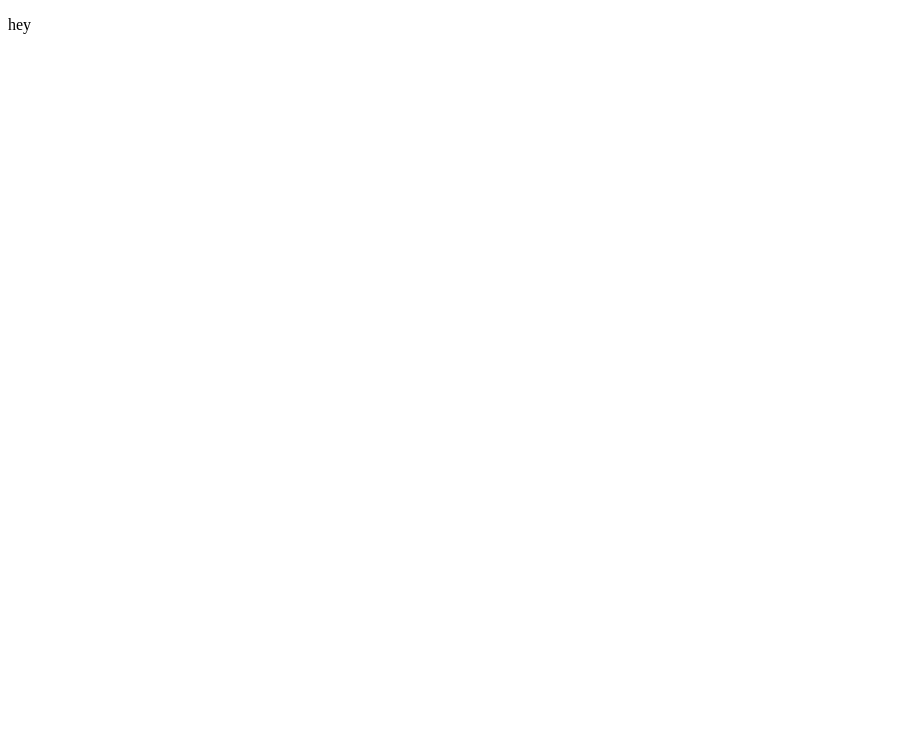
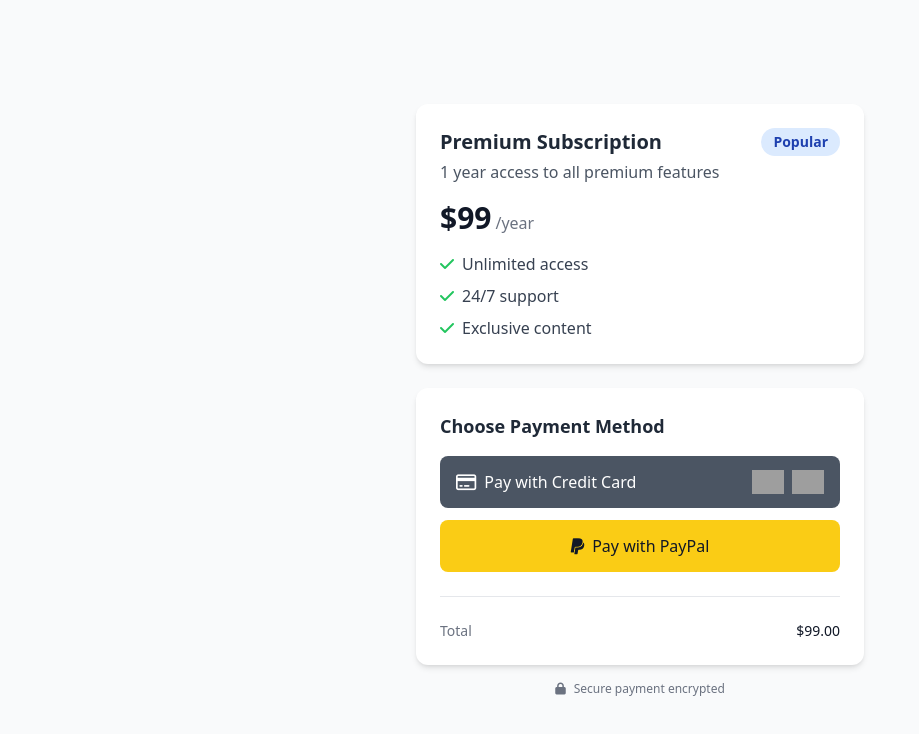
Before and after one commit to hamza-25/payment, a website: page public/index.html in a window 1280 px wide. Shown: the whole page, without its empty margins (0-919 px from the left). Drawn offline with nearby package versions, Linux system fonts and the light colour scheme; grey boxes are pictures that could not be loaded.

Commit message:
add content to index . html and figure out logic payment

```diff
--- a/public/index.html
+++ b/public/index.html
@@ -1,11 +1,114 @@
+<!-- <!DOCTYPE html>
+<html>
+<head>
+  <title>Stripe Test</title>
+</head>
+<body>
+  <h1>Buy something</h1>
+  <button id="checkout">Pay Now</button>
+
+  <script>
+    document.getElementById('checkout').addEventListener('click', async () => {
+      const res = await fetch('/stripe/create-checkout-session', { method: 'POST' });
+      const data = await res.json();
+      console.log(data);
+      if (data.url) {
+        window.location.href = data.url;
+      } else {
+        alert('Something went wrong.');
+      }
+    });
+  </script>
+</body>
+</html> -->
 <!DOCTYPE html>
 <html lang="en">
 <head>
     <meta charset="UTF-8">
     <meta name="viewport" content="width=device-width, initial-scale=1.0">
-    <title>Document</title>
+    <title>Product Payment</title>
+    <script src="https://cdn.tailwindcss.com"></script>
+    <link rel="stylesheet" href="https://cdnjs.cloudflare.com/ajax/libs/font-awesome/6.4.0/css/all.min.css">
+    <style>
+        .payment-btn:hover {
+            transform: translateY(-2px);
+            box-shadow: 0 4px 6px rgba(0, 0, 0, 0.1);
+        }
+        .payment-btn:active {
+            transform: translateY(0);
+        }
+    </style>
 </head>
-<body>
-    <p>hey</p>
+<body class="bg-gray-50 min-h-screen flex items-center justify-center p-4">
+    <div class="w-full max-w-md">
+        <!-- Product Card -->
+        <div class="bg-white rounded-xl shadow-md overflow-hidden mb-6 transition-all hover:shadow-lg">
+            <div class="p-6">
+                <div class="flex justify-between items-start">
+                    <div>
+                        <h2 class="text-xl font-bold text-gray-800">Premium Subscription</h2>
+                        <p class="text-gray-600 mt-1">1 year access to all premium features</p>
+                    </div>
+                    <span class="bg-blue-100 text-blue-800 text-sm font-semibold px-3 py-1 rounded-full">Popular</span>
+                </div>
+                <div class="mt-4 flex items-baseline">
+                    <span class="text-3xl font-bold text-gray-900">$99</span>
+                    <span class="ml-1 text-gray-500">/year</span>
+                </div>
+                <ul class="mt-4 space-y-2">
+                    <li class="flex items-center">
+                        <i class="fas fa-check text-green-500 mr-2"></i>
+                        <span class="text-gray-700">Unlimited access</span>
+                    </li>
+                    <li class="flex items-center">
+                        <i class="fas fa-check text-green-500 mr-2"></i>
+                        <span class="text-gray-700">24/7 support</span>
+                    </li>
+                    <li class="flex items-center">
+                        <i class="fas fa-check text-green-500 mr-2"></i>
+                        <span class="text-gray-700">Exclusive content</span>
+                    </li>
+                </ul>
+            </div>
+        </div>
+
+        <!-- Payment Options -->
+        <div class="bg-white rounded-xl shadow-md overflow-hidden">
+            <div class="p-6">
+                <h3 class="text-lg font-semibold text-gray-800 mb-4">Choose Payment Method</h3>
+
+                <!-- Credit Card Button -->
+                <a href="YOUR_CARD_PAYMENT_URL" class="payment-btn w-full bg-gray-600 hover:bg-gray-800 text-white font-medium py-3 px-4 rounded-lg transition duration-200 flex items-center justify-center mb-3">
+                    <div class="flex items-center justify-center w-full">
+                        <i class="far fa-credit-card mr-2 text-lg"></i>
+                        <span>Pay with Credit Card</span>
+                        <div class="ml-auto flex space-x-2">
+                            <img src="https://cdn.jsdelivr.net/npm/simple-icons@v9/icons/visa.svg" alt="Visa" class="h-6">
+                            <img src="https://cdn.jsdelivr.net/npm/simple-icons@v9/icons/mastercard.svg" alt="Mastercard" class="h-6">
+                        </div>
+                    </div>
+                </a>
+
+                <!-- PayPal Button -->
+                <a href="YOUR_PAYPAL_PAYMENT_URL" class="payment-btn w-full bg-yellow-400 hover:bg-yellow-500 text-gray-900 font-medium py-3 px-4 rounded-lg transition duration-200 flex items-center justify-center">
+                    <i class="fab fa-paypal mr-2 text-lg"></i>
+                    <span>Pay with PayPal</span>
+                </a>
+
+                <div class="mt-6 pt-6 border-t border-gray-200">
+                    <div class="flex items-center justify-between text-sm text-gray-500">
+                        <span>Total</span>
+                        <span class="font-medium text-gray-900">$99.00</span>
+                    </div>
+                </div>
+            </div>
+        </div>
+
+        <!-- Security Info -->
+        <div class="mt-4 flex items-center justify-center text-xs text-gray-500">
+            <i class="fas fa-lock mr-2"></i>
+            <span>Secure payment encrypted</span>
+        </div>
+    </div>
 </body>
 </html>
--- a/server.mjs
+++ b/server.mjs
@@ -2,6 +2,7 @@ import express from 'express';
 import dotenv from 'dotenv';
 import path from 'path';
 import { fileURLToPath } from 'url';
+import stripeRoute from './routes/stripeRoutes.mjs';
 dotenv.config();
 
 const app = express();
@@ -18,7 +19,7 @@ app.use(express.static('public'));
 app.get('/', (req, res) => {
   res.sendFile(path.join(__dirname, 'public', 'index.html'));
 });
-
+app.use('/stripe', stripeRoute);
 
 app.listen(PORT, () => {
   console.log(`Server is running on http://localhost:${PORT}`);
```
Also changed, not shown: config/stripeConfig.mjs (added, +7 -0 lines), public/cancel.html (added, +11 -0 lines), public/success.html (added, +11 -0 lines), routes/stripeRoutes.mjs (added, +36 -0 lines), controllers/stripeController.mjs (added).
